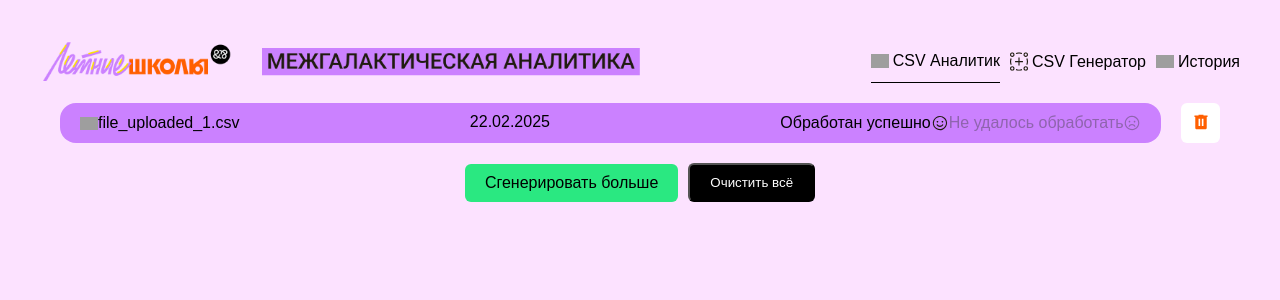
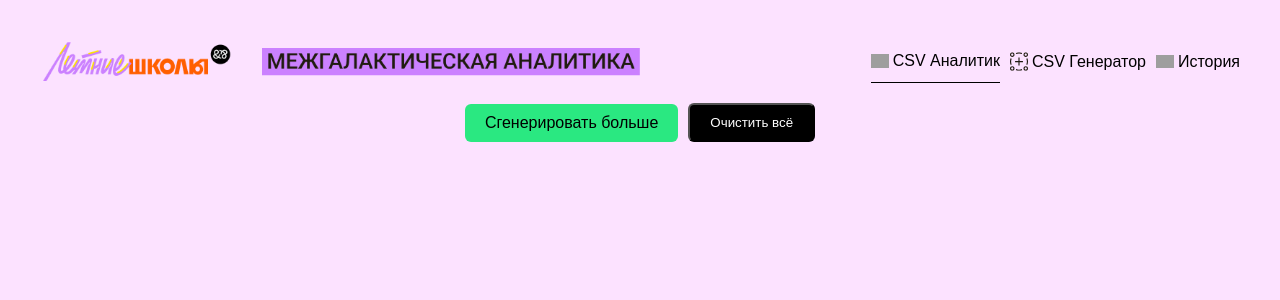
Before and after one commit to Luca324/Analytics-service, a React (Vite) app: page /history in a window 1280 px wide. Shown: the top 300 px of the page. Built offline with nearby package versions, Linux system fonts and the light colour scheme; grey boxes are pictures that could not be loaded.

Commit message:
история

```diff
--- a/src/API/API.js
+++ b/src/API/API.js
@@ -1,4 +1,4 @@
-const AGGREGATE_URL = `http://localhost:3000/aggregate?rows=1000`;
+const AGGREGATE_URL = `http://localhost:3000/aggregate?rows=10000`;
 
 function aggregatedDataReader(uploadedFile) {
 
@@ -31,4 +31,31 @@ function reportDataReader(params) {
         }).catch(e => e)
 }
 
-export { aggregatedDataReader, reportDataReader }
+function saveStatistics(status = "fail", fileName = "NoName", stats = {}) {
+    const id = Date.now()
+
+    let history = getHistory()
+
+    if (status === "success") {
+        history[id] = { fileName, status, stats }
+    } else {
+        history[id] = { fileName, status }
+    }
+    localStorage.setItem('history', JSON.stringify(history))
+    console.log(localStorage.getItem('history'))
+
+}
+
+function getHistory() {
+    let history = localStorage.getItem('history')
+    if (!history) history = {}
+    else history = JSON.parse(history)
+    return history
+}
+
+function clearHistory() {
+    console.log('clearing history')
+    localStorage.setItem('history', '{}')
+}
+
+export { aggregatedDataReader, reportDataReader, saveStatistics, getHistory, clearHistory }
--- a/src/components/FileUploadArea/FileUploadArea.jsx
+++ b/src/components/FileUploadArea/FileUploadArea.jsx
@@ -4,7 +4,7 @@ import classes from "./FileUploadArea.module.css";
 import { useState, useRef } from "react";
 
 const FileUploadArea = (props) => {
-  const { uploaderState, setUploaderState, uploadedFile, setUploadedFile, setStatictics, error, setError } = props;
+  const { uploaderState, setUploaderState, uploadedFile, setUploadedFile, error, setError } = props;
   const [isDragging, setIsDragging] = useState(false);
 
   const fileInputRef = useRef(null);
--- a/src/components/Statistics/Statistics.jsx
+++ b/src/components/Statistics/Statistics.jsx
@@ -2,7 +2,6 @@ import classes from './Statistics.module.css'
 import StatsItem from "../UI/StatsItem/StatsItem";
 
 function Statistics({stats}) {
-    stats = JSON.parse(stats)
     const keys = Object.keys(stats)
 
 return ( <div className={classes.Statistics}>
--- a/src/components/UI/ListItem/ListItem.module.css
+++ b/src/components/UI/ListItem/ListItem.module.css
@@ -13,4 +13,5 @@
     display: flex;
     justify-content: center;
     align-items: center;
+    column-gap: 4px;
 }
--- a/src/components/UI/Status/Status.module.css
+++ b/src/components/UI/Status/Status.module.css
@@ -2,6 +2,7 @@
     display: flex;
     align-items: center;
     justify-content: center;
+    column-gap: 4px;
 }
 
 .unactive {
--- a/src/pages/History/History.jsx
+++ b/src/pages/History/History.jsx
@@ -3,30 +3,77 @@ import classes from "./History.module.css";
 import trash from "../../assets/Trash.svg";
 import { Link } from "react-router-dom";
 import MyNavLink from "../../components/UI/MyNavLink/MyNavLink";
+import { useHistoryStore } from "../../store";
 
 function History() {
+  const { history, addHistoryItem, clearHistory, removeHistoryItem } =
+    useHistoryStore();
+  console.log(history);
+  const historyData = Object.entries(history).reduce((arr, [key, el]) => {
+    arr.push({
+      key: key,
+      name: el.fileName,
+      date: formatDate(key),
+      status: el.status,
+    });
+    return arr;
+  }, []);
+  console.log(historyData);
+
+  function handleClearAll() {
+    clearHistory();
+  }
+
+  function handleRemoveItem(id) {
+    removeHistoryItem(id);
+  }
+
   return (
     <>
       <div className={classes.History}>
+        {historyData.map((item) => {
+          return (
             <div className={classes.listRow}>
               <ListItem
-            filename="file_uploaded_1.csv"
-            date="22.02.2025"
-            status="success"
+                key={item.key}
+                filename={item.name}
+                date={item.date}
+                status={item.status}
               />
-          <button className={classes.delete}>
+              <button
+                className={classes.delete}
+                onClick={() => handleRemoveItem(item.key)}
+              >
                 <img src={trash} />
               </button>
             </div>
-      </div>
+          );
+        })}
         <div className={classes.btns}>
           <MyNavLink linkClassName={classes.toGenerator} tabName="generator">
             <span>Сгенерировать больше</span>
           </MyNavLink>
-        <button className={classes.clearAll}>Очистить всё</button>
+          <button className={classes.clearAll} onClick={handleClearAll}>
+            Очистить всё
+          </button>
+        </div>
       </div>
     </>
   );
 }
 
 export default History;
+
+function formatDate(date) {
+  date = new Date(parseInt(date));
+  var dd = date.getDate();
+  if (dd < 10) dd = "0" + dd;
+
+  var mm = date.getMonth() + 1;
+  if (mm < 10) mm = "0" + mm;
+
+  var yy = date.getFullYear() % 100;
+  if (yy < 10) yy = "0" + yy;
+
+  return dd + "." + mm + "." + yy;
+}
--- a/src/pages/Uploader/Uploader.jsx
+++ b/src/pages/Uploader/Uploader.jsx
@@ -2,34 +2,51 @@ import { useState, useRef, useEffect } from "react";
 import classes from "./Uploader.module.css";
 import FileUploadArea from "../../components/FileUploadArea/FileUploadArea";
 import Statistics from "../../components/Statistics/Statistics";
-import { aggregatedDataReader } from "../../API/API.js";
+import { aggregatedDataReader, saveStatistics } from "../../API/API.js";
+import { useHistoryStore } from "../../store/index.js";
+
 const decoder = new TextDecoder();
 
 function Uploader() {
+  const { history, addHistoryItem, clearHistory } = useHistoryStore();
   const [uploaderState, setUploaderState] = useState("start");
   const [error, setError] = useState(null);
 
   const [uploadedFile, setUploadedFile] = useState(null);
-  const [statistics, setStatictics] = useState(null);
+  const [statistics, setStatistics] = useState(null);
 
   async function startAggregating() {
-    if (uploaderState === "uploaded") {
+    console.log("aggregating...");
+    if (uploaderState === "uploaded" || uploaderState === "done") {
       setUploaderState("processing");
       try {
         const reader = await aggregatedDataReader(uploadedFile);
-
+let finalStats = null
         while (true) {
           const { done, value } = await reader.read();
           if (done) {
             break;
           }
-          setStatictics(decoder.decode(value));
+          const stats = decoder.decode(value);
+          finalStats = stats
+          setStatistics(JSON.parse(stats));
         }
-          setUploaderState("done");
+        setUploaderState("done");
+
+        addHistoryItem({
+          status: "success",
+          fileName: uploadedFile.name,
+          stats: finalStats,
+        });
 
       } catch (err) {
-        console.log("error", err);
+        console.error(err);
         setError(err.message);
+
+        addHistoryItem({
+          status: "fail",
+          fileName: uploadedFile.name,
+        });
       }
     }
   }
@@ -37,10 +54,14 @@ function Uploader() {
   useEffect(() => {
     if (uploaderState === "start") {
       setError(null);
-      setStatictics(null);
+      setStatistics(null);
       setUploadedFile(null);
     }
   }, [uploaderState]);
+
+  useEffect(() => {
+    setStatistics(null);
+  }, [error]);
 
   return (
     <div className={classes.Uploader}>
@@ -53,14 +74,26 @@ function Uploader() {
         setUploaderState={setUploaderState}
         uploadedFile={uploadedFile}
         setUploadedFile={setUploadedFile}
-        setStatictics={setStatictics}
+        setStatistics={setStatistics}
         error={error}
         setError={setError}
       />
-      <button className={classes.send} onClick={startAggregating}>
-        Отправить
-      </button>
-      {statistics ? <Statistics stats={statistics} /> : ""}
+      {uploaderState === "start" || uploaderState === "uploaded" ? (
+        <button
+          className={classes.send}
+          disabled={uploaderState === "start"}
+          onClick={startAggregating}
+        >
+          Отправить
+        </button>
+      ) : (
+        ""
+      )}
+      {statistics ? (
+        <Statistics stats={statistics} />
+      ) : (
+        <div className={classes.highlightsStub}>Здесь появятся хайлайты</div>
+      )}
     </div>
   );
 }
--- a/src/pages/Uploader/Uploader.module.css
+++ b/src/pages/Uploader/Uploader.module.css
@@ -16,6 +16,14 @@
     border: none;
 }
 
-.send:active {
+.send:disabled {
     background-color: var(--btn-active);
 }
+
+.highlightsStub {
+    display: flex;
+    justify-content: center;
+    align-items: center;
+    color: var(--bright-violet);
+    height: 300px;
+}
--- a/src/store/index.js
+++ b/src/store/index.js
@@ -1,10 +1,34 @@
 import { create } from 'zustand'
 import { persist } from 'zustand/middleware'
 
-export const useTabStore = create(
+// persist автоматически сохраняет состояние в localStorage
+const useTabStore = create(
     persist((set) => ({
         activeTab: "uploader",
         setActiveTab: (tab) => set({ activeTab: tab }),
     }),
         { name: 'tab-storage' }
     ))
+
+const useHistoryStore = create(
+    persist(set => ({
+        history: {},
+
+        addHistoryItem: (item) => set(state => {
+            const id = Date.now()
+            state.history[id] = item
+
+            return { history: state.history }
+        }),
+
+        removeHistoryItem: (id) => set(state => {
+            const newHistory = { ...state.history };
+            delete newHistory[id];
+            return { history: newHistory };
+        }),
+
+        clearHistory: () => set({ history: {} })
+    }))
+)
+
+export { useTabStore, useHistoryStore }
```
Lines whose indentation alone changed are shown as unchanged.
